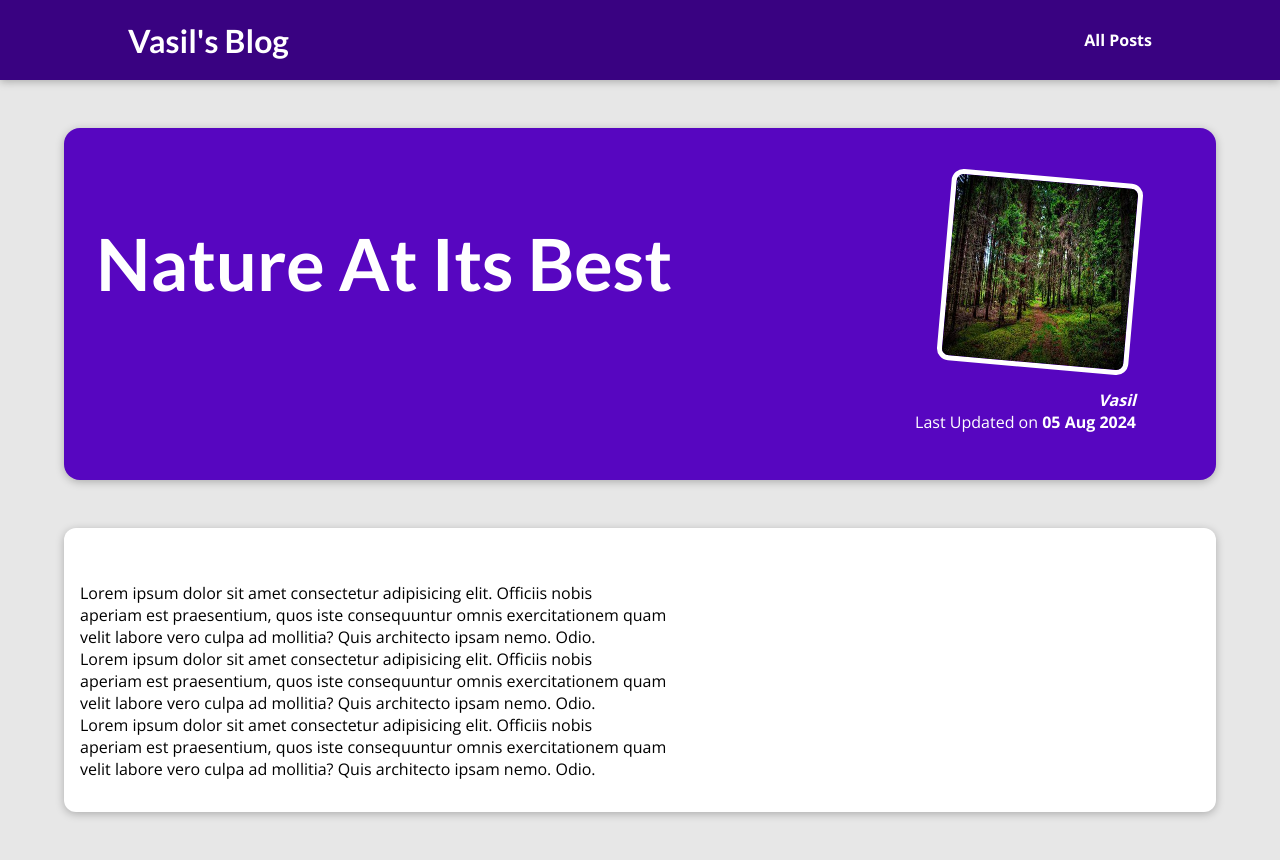
After one commit to VKalushev/my_site, a Django app: page /posts/into-the-woods in a window 1280 px wide. The commit adds this page. Run offline with Django 5.2, Linux system fonts and the light colour scheme.

Commit message:
Finish With Views and Urls

```diff
--- /dev/null
+++ b/blog/static/blog/post-detail.css
@@ -0,0 +1,62 @@
+body {
+  background-color: #e7e7e7;
+}
+
+#main-navigation {
+  background-color: #390281;
+  box-shadow: 0 2px 8px rgba(0, 0, 0, 0.25);
+}
+
+#summary {
+  margin: 8rem auto 3rem auto;
+  padding: 2rem;
+  width: 90%;
+  max-width: 90rem;
+  border-radius: 16px;
+  background-color: #5706c0;
+  position: relative;
+  box-shadow: 0 2px 8px rgba(0, 0, 0, 0.25);
+  height: 22rem;
+}
+
+#summary h2 {
+  color: white;
+  font-size: 4.5rem;
+}
+
+#summary article {
+  position: absolute;
+  top: 2rem;
+  right: 3rem;
+  padding: 1rem 2rem;
+  border-radius: 12px;
+  text-align: right;
+  color: white;
+}
+
+#summary article img {
+  width: 12rem;
+  height: 12rem;
+  border-radius: 12px;
+  transform: rotateZ(5deg);
+  border: 5px solid white;
+  margin-bottom: 1rem;
+}
+
+#summary address {
+  font-weight: bold;
+}
+
+#summary time {
+  font-weight: bold;
+}
+
+main {
+  width: 90%;
+  max-width: 90rem;
+  margin: 3rem auto;
+  background-color: white;
+  padding: 1rem;
+  border-radius: 12px;
+  box-shadow: 0 2px 8px rgba(0, 0, 0, 0.25);
+}
--- a/blog/templates/blog/index.html
+++ b/blog/templates/blog/index.html
@@ -6,6 +6,7 @@
 {% endblock  %}
 
 {% block css_files %}
+<link rel="stylesheet" href="{% static 'blog/post.css' %}">
 <link rel="stylesheet" href="{% static 'blog/index.css' %}">
 {% endblock  %}
 
@@ -21,7 +22,9 @@
     <section id="latest-posts">
         <h2>My Latest Thoughts</h2>
         <ul>
-            {% include "blog/includes/post.html" %}
+            {% for post in all_posts %}
+                {% include "blog/includes/post.html" %}
+            {% endfor %}
         </ul>
     </section>
 
--- /dev/null
+++ b/blog/templates/blog/post-detail.html
@@ -0,0 +1,27 @@
+{% extends "base.html" %}
+{% load static %}
+
+{% block title %}
+This Post Title
+{% endblock %}
+
+{% block css_files %}
+    <link rel="stylesheet" href="{% static "blog/post-detail.css" %}" />
+{% endblock %}
+
+{% block content %}
+<section id="summary">
+    <h2>{{post.title}}</h2>
+    <article>
+        <img src="{% static "blog/images/"|add:post.image %}" alt="Post Title"/>
+        <address>{{post.author}}</address>
+        <div>
+            Last Updated on <time>{{post.date|date:"d M Y"}}</time>
+        </div>
+    </article>
+</section>
+
+<main>
+    <p>{{post.content|linebreaks}}</p>
+</main>
+{% endblock %}
--- a/blog/urls.py
+++ b/blog/urls.py
@@ -4,5 +4,5 @@ from . import views
 urlpatterns = [
     path('', views.starting_page, name='starting_page'),
     path('posts', views.posts, name="posts_page"),
-    path('posts<slug:slug>', views.post_details, name="post_detail_page"),
+    path('posts/<slug:slug>', views.post_details, name="post_detail_page"),
 ]
--- a/blog/views.py
+++ b/blog/views.py
@@ -1,11 +1,80 @@
 from django.shortcuts import render
+from datetime import date
+
+all_posts = [
+    {
+        "slug" : "hike-in-the-mountains",
+        "image" : "mountains.jpg",
+        "author" : "Vasil",
+        "date": date(2024, 7, 21),
+        "title": "Mountain Hiking",
+        "excerpt" : "There is nothing like the views you get when hiking in the mountains! And I wasn't even prepared whilst I was enjoying the view!",
+        "content" : """
+        Lorem ipsum dolor, sit amet consectetur adipisicing elit. Eaque nam vel laborum! Odio harum numquam reiciendis
+        voluptatem distinctio pariatur molestias dolorum modi, impedit maiores accusamus nam ipsum fuga possimus magni.
+
+        Lorem ipsum dolor, sit amet consectetur adipisicing elit. Eaque nam vel laborum! Odio harum numquam reiciendis
+        voluptatem distinctio pariatur molestias dolorum modi, impedit maiores accusamus nam ipsum fuga possimus magni.
+
+        Lorem ipsum dolor, sit amet consectetur adipisicing elit. Eaque nam vel laborum! Odio harum numquam reiciendis
+        voluptatem distinctio pariatur molestias dolorum modi, impedit maiores accusamus nam ipsum fuga possimus magni.
+        """
+    },
+    {
+        "slug": "programming-is-fun",
+        "image": "coding.jpg",
+        "author": "Vasil",
+        "date": date(2024, 3, 10),
+        "title": "Programming Is Great!",
+        "excerpt": "Did you ever spend hours searching that one error in your code? Yep - that's what happened to me yesterday...",
+        "content": """
+          Lorem ipsum dolor sit amet consectetur adipisicing elit. Officiis nobis
+          aperiam est praesentium, quos iste consequuntur omnis exercitationem quam
+          velit labore vero culpa ad mollitia? Quis architecto ipsam nemo. Odio.
+          Lorem ipsum dolor sit amet consectetur adipisicing elit. Officiis nobis
+          aperiam est praesentium, quos iste consequuntur omnis exercitationem quam
+          velit labore vero culpa ad mollitia? Quis architecto ipsam nemo. Odio.
+          Lorem ipsum dolor sit amet consectetur adipisicing elit. Officiis nobis
+          aperiam est praesentium, quos iste consequuntur omnis exercitationem quam
+          velit labore vero culpa ad mollitia? Quis architecto ipsam nemo. Odio.
+        """
+    },
+    {
+        "slug": "into-the-woods",
+        "image": "woods.jpg",
+        "author": "Vasil",
+        "date": date(2024, 8, 5),
+        "title": "Nature At Its Best",
+        "excerpt": "Nature is amazing! The amount of inspiration I get when walking in nature is incredible!",
+        "content": """
+          Lorem ipsum dolor sit amet consectetur adipisicing elit. Officiis nobis
+          aperiam est praesentium, quos iste consequuntur omnis exercitationem quam
+          velit labore vero culpa ad mollitia? Quis architecto ipsam nemo. Odio.
+          Lorem ipsum dolor sit amet consectetur adipisicing elit. Officiis nobis
+          aperiam est praesentium, quos iste consequuntur omnis exercitationem quam
+          velit labore vero culpa ad mollitia? Quis architecto ipsam nemo. Odio.
+          Lorem ipsum dolor sit amet consectetur adipisicing elit. Officiis nobis
+          aperiam est praesentium, quos iste consequuntur omnis exercitationem quam
+          velit labore vero culpa ad mollitia? Quis architecto ipsam nemo. Odio.
+        """
+    },
+]
 
 # Create your views here.
 def starting_page(request):
-    return render(request, "blog/index.html")
+    sorted_posts = sorted(all_posts, key=lambda post: post['date'])
+    latests_posts = sorted_posts[-3:]
+    return render(request, "blog/index.html", {
+        "all_posts": latests_posts[::-1]
+    })
 
 def posts(request):
-    return render(request, "blog/all-posts.html")
+    return render(request, "blog/all-posts.html", {
+        "all_posts": all_posts
+    })
 
-def post_details(request):
-    pass
+def post_details(request,slug):
+    post = next(post for post in all_posts if post['slug'] == slug)
+    return render(request, "blog/post-detail.html",{
+        "post" : post
+    })
--- a/static/app.css
+++ b/static/app.css
@@ -18,3 +18,31 @@ h3 {
   font-family: 'Lato', sans-serif;
   font-weight: bold;
 }
+
+#main-navigation {
+  width: 100%;
+  height: 5rem;
+  display: flex;
+  justify-content: space-between;
+  align-items: center;
+  padding: 0 10%;
+  position: absolute;
+  top: 0;
+  left: 0;
+}
+
+#main-navigation a {
+  text-decoration: none;
+  color: white;
+  font-weight: bold;
+}
+
+#main-navigation a:hover,
+#main-navigation a:active {
+  color: #cf79f1;
+}
+
+#main-navigation h1 a:hover,
+#main-navigation h1 a:active {
+  color: white;
+}
--- a/templates/base.html
+++ b/templates/base.html
@@ -10,9 +10,9 @@
 </head>
 <body>
     <header id="main-navigation">
-        <h1><a href="">Vasil's Blog</a></h1>
+        <h1><a href="{% url "starting_page" %}">Vasil's Blog</a></h1>
         <nav>
-            <a href="">All Posts</a>
+            <a href="{% url "posts_page" %}">All Posts</a>
         </nav>
     </header>
 
```
Also changed, not shown: blog/static/blog/all-posts.css (added, +43 -0 lines), blog/static/blog/index.css (+0 -72 lines), blog/static/blog/post.css (added, +43 -0 lines), blog/templates/blog/all-posts.html (+13 -13 lines), blog/templates/blog/includes/post.html (+4 -5 lines), templates/404.html (added, +10 -0 lines).
